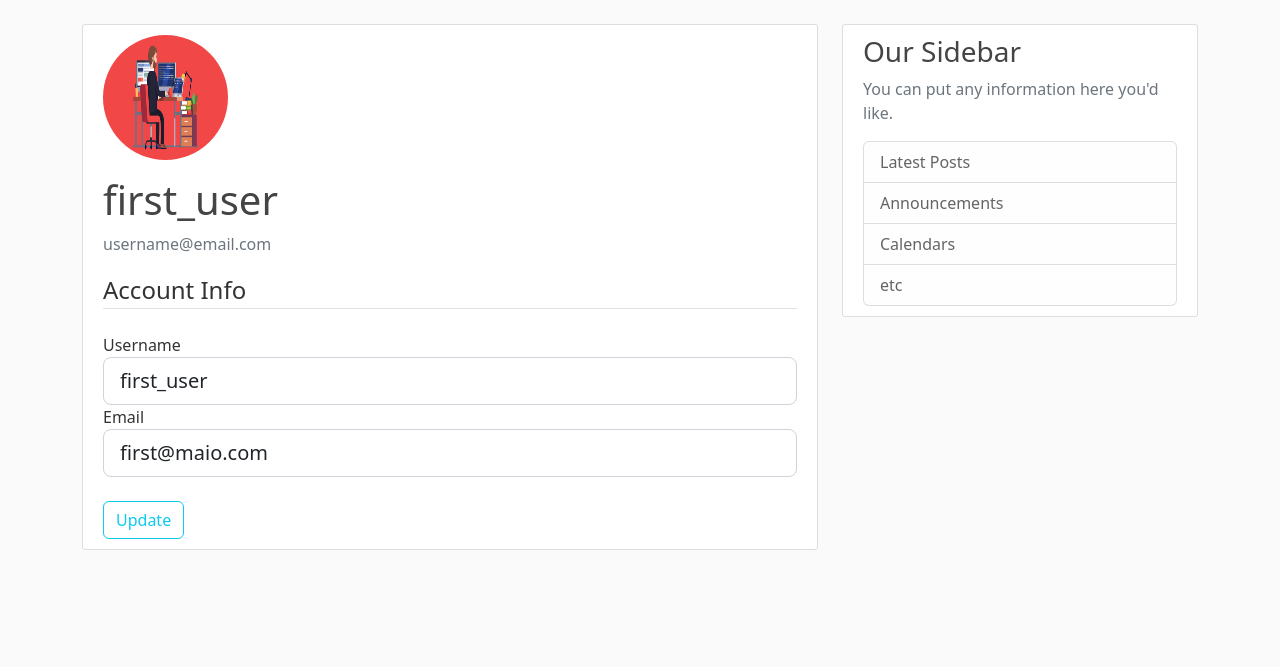
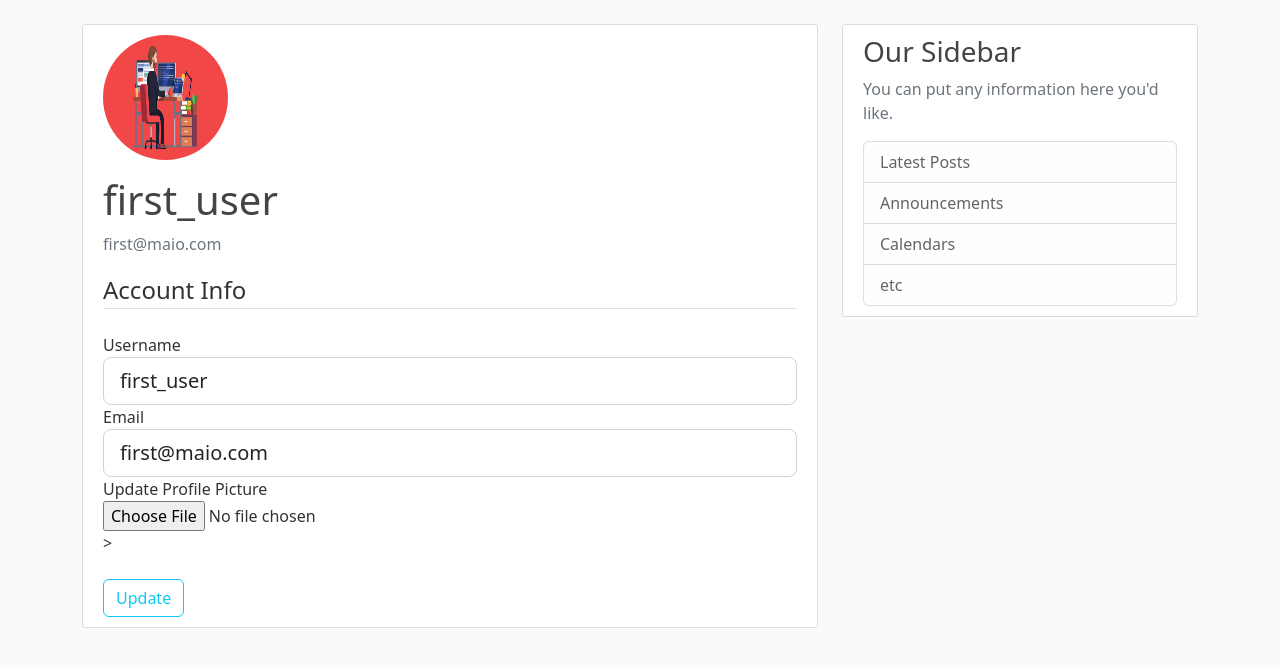
Before and after one commit to Deadpodval/flaskblog, a Flask app: page /account in a window 1280 px wide. Shown: the part 56-723 px from the top of the page. Run offline with Flask 2, Linux system fonts and the light colour scheme; a user stored in the database is signed in; some libraries are stand-ins or nearby versions.

Commit message:
second commit

```diff
--- a/flaskblog/forms.py
+++ b/flaskblog/forms.py
@@ -1,4 +1,5 @@
 from flask_wtf import FlaskForm
+from flask_wtf.file import FileField, FileAllowed
 from flask_login import current_user
 from wtforms import StringField, PasswordField, SubmitField, BooleanField
 from wtforms.validators import DataRequired, Length, Email, EqualTo, ValidationError
@@ -39,9 +40,7 @@ class UpdateAccountForm(FlaskForm):
                            validators=[DataRequired(), Length(min=2, max=20)])
     email = StringField('Email',
                         validators=[DataRequired(), Email()])
-    password = PasswordField('Password', validators=[DataRequired()])
-    confirm_password = PasswordField('Confirm Password',
-                                     validators=[DataRequired(), EqualTo('password')])
+    picture = FileField('Update Profile Picture', validators=[FileAllowed(['jpeg', 'png'])])
     submit = SubmitField('Update')
 
     def validate_username(self, username):
--- a/flaskblog/routs.py
+++ b/flaskblog/routs.py
@@ -1,3 +1,6 @@
+import secrets
+import os
+from PIL import Image
 from flask import render_template, url_for, flash, redirect, request
 from flaskblog.models import User, Post
 from flaskblog.forms import RegistrationForm, LoginForm, UpdateAccountForm
@@ -72,16 +75,34 @@ def logout():
     return redirect(url_for('home'))
 
 
+def save_picture(form_picture):
+    random_hex = secrets.token_hex(8)
+    _, f_ext = os.path.splitext(form_picture.filename)
+    picture_fn = random_hex + f_ext
+    picture_path = os.path.join(app.root_path, 'static/profile_pics', 'picture_fn')
+
+    output_size = (125, 125)
+    i = Image.open(form_picture)
+    i.thumbnail(output_size)
+
+    i.save(picture_path)
+
+    return picture_fn
+
+
 @app.route("/account", methods=['GET', 'POST'])
 @login_required
 def account():
     form = UpdateAccountForm()
     if form.validate_on_submit():
+        if form.picture.data:
+            picture_file = save_picture(form.picture.data)
+            current_user.image_file = picture_file
         current_user.username = form.username.data
         current_user.email = form.email.data
         db.session.commit()
         flash('Your account has been updated', 'success')
-        return redirect(url_for('home'))
+        return redirect(url_for('account'))
     elif request.method == 'GET':
         form.username.data = current_user.username
         form.email.data = current_user.email
--- a/flaskblog/templates/account.html
+++ b/flaskblog/templates/account.html
@@ -5,10 +5,10 @@
             <img class="rounded-circle account-img" src="{{ image_file }}">
             <div class="media-body">
               <h2 class="account-heading">{{ current_user.username }}</h2>
-              <p class="text-secondary">username@email.com</p>
+              <p class="text-secondary">{{ current_user.email }}</p>
             </div>
           </div>
-            <form method="POST" action="">
+            <form method="POST" action="" enctype="multipart/form-data">
                 {{ form.hidden_tag() }}
                 <fieldset class="form-group">
                     <legend class="border-bottom mb-4">Account Info</legend>
@@ -40,6 +40,15 @@
                             {{ form.email(class="form-control form-control-lg") }}
                         {% endif %}
                     </div>
+                    <div class="form-group">
+                        {{ form.picture.label() }}<br>
+                        {{ form.picture(class="form-control-file") }}
+                        {% if form.picture.errors %}
+                            {% for error in form.picture.errors %}
+                                <span class="text-danger">{{ error }}</span><br>
+                            {% endfor %}
+                        {% endif %}
+                    </div>>
                 </fieldset>
                 <br>
                 <div class="form-group">
```
Also changed, not shown: flaskblog/models.py (line endings or trailing spaces), flaskblog/site.db.
